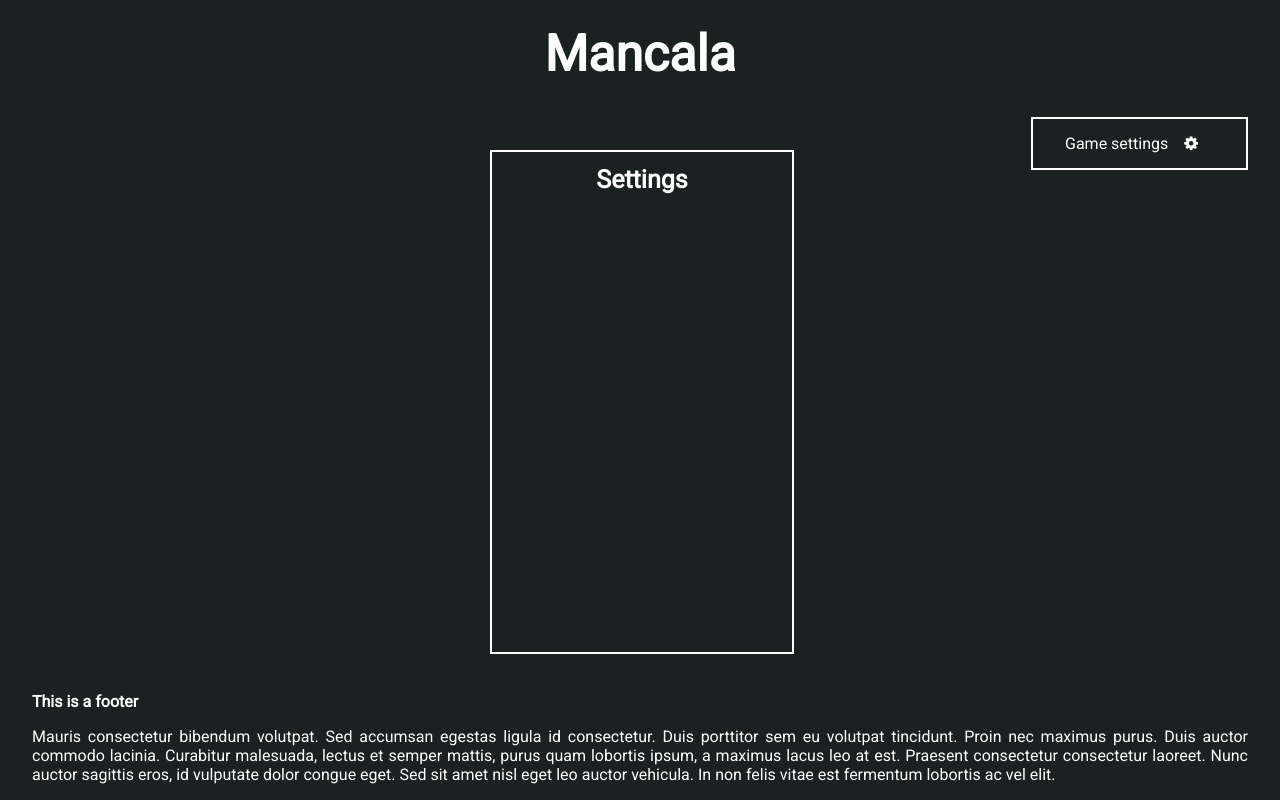
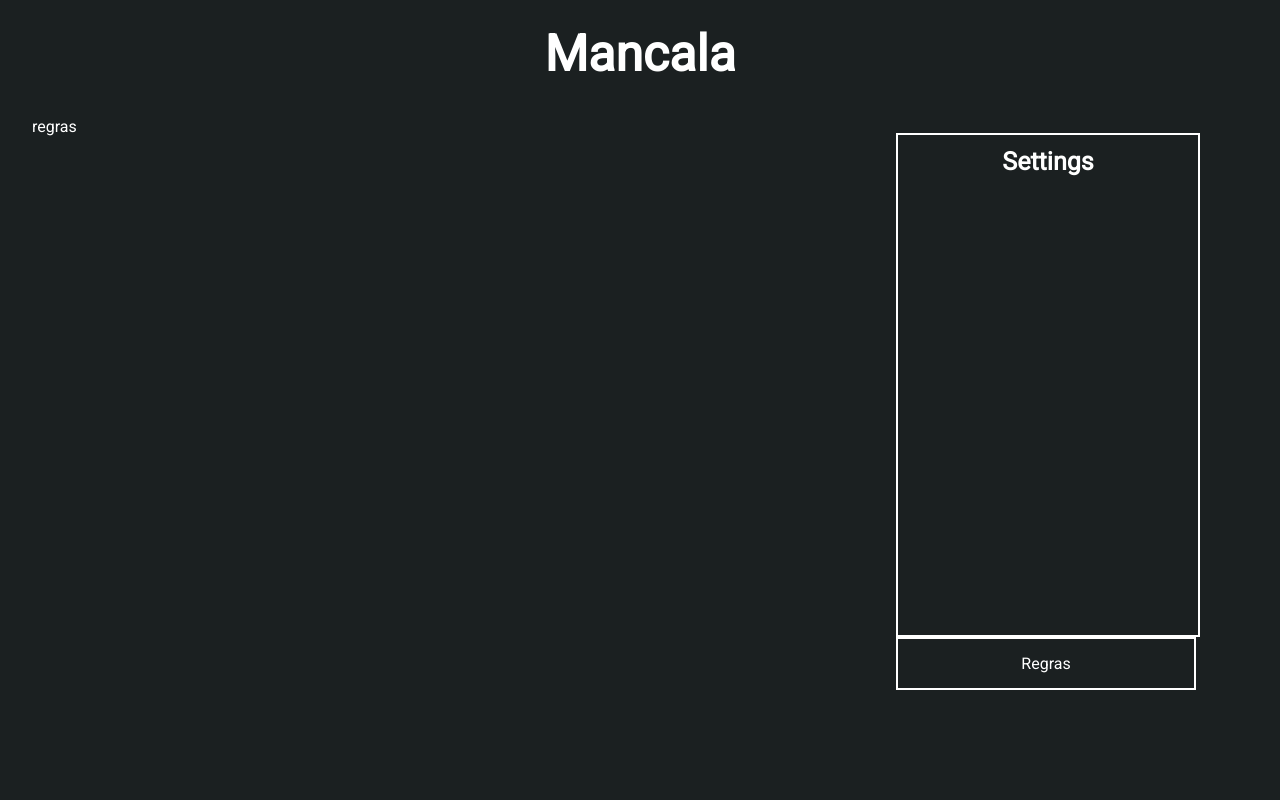
Before and after one commit to Henrique-Valente/LTW-Proj1, a plain HTML site: page index.html in a window 1280 px wide. Drawn offline with Linux system fonts and the light colour scheme.

Commit message:
Working on Settings tab

```diff
--- a/index.html
+++ b/index.html
@@ -19,21 +19,26 @@
   </head>
   <body bgcolor="#1B2021">
     <h1 class="title" id="pageTitle">Mancala</h1>
-    <button id="settingsButton" onclick="toggleFun()">Game settings<i class="fa fa-gear"></i></button>
-    <div id="settings">
-      <h1 class="title" id="settingsTitle">Settings</h1>
+
+    <div class="settingsDiv">
+      <ul>
+        <li>
+          <div id="settings">
+            <h1 class="title" id="settingsTitle">Settings</h1>
+          </div>
+        </li>
+        <li>
+          <button class="settingsButtons" onclick="toggleRules()">Regras</button>
+        </li>
+      </ul>
     </div>
-    <footer>
-      <h1>This is a footer</h1>
-      <p>
-        Mauris consectetur bibendum volutpat. Sed accumsan egestas ligula id
-        consectetur. Duis porttitor sem eu volutpat tincidunt. Proin nec maximus
-        purus. Duis auctor commodo lacinia. Curabitur malesuada, lectus et
-        semper mattis, purus quam lobortis ipsum, a maximus lacus leo at est.
-        Praesent consectetur consectetur laoreet. Nunc auctor sagittis eros, id
-        vulputate dolor congue eget. Sed sit amet nisl eget leo auctor vehicula.
-        In non felis vitae est fermentum lobortis ac vel elit.
-      </p>
-    </footer>
+
+
+
+
+    <div id="regras">
+      regras
+    </div>
+
   </body>
 </html>
--- a/style.css
+++ b/style.css
@@ -44,28 +44,11 @@ section img{
 }
 /* ----------------- */
 
-/* img css */
-
-figure {
-  float: right;
-  width: 30%;
-  text-align: center;
-  font-style: italic;
-  font-size: 90%;
-  text-indent: 0;
-  border: thin silver solid;
-  margin: 10px;
-  padding: 0.5em;
-}
-figure p {
-  margin: 0;
-}
-img.scaled {
-  width: 100%;
+ul{
+  list-style-type: none;
 }
 
-
-button {
+.settingsButtons {
   color:white;
   background-color:#1B2021;
   border: 2px solid white;
@@ -74,20 +57,20 @@ button {
   text-decoration: none;
   display: inline-block;
   font-size: 16px;
+  height: 53px;
+  width: 300px;
+  /*margin-top: 2px;
+  margin-bottom: 2px;*/
 }
 
-#settingsButton{
+.settingsDiv{
   float:right;
+
 }
 
 #settings{
   background-color:#1B2021;
   border: 2px solid white;
-  position: absolute;
-  top: 50%;
-  left: 50%;
-  margin-top: -250px;
-  margin-left: -150px;
   width: 300px;
   height: 500px;
 }
@@ -96,10 +79,3 @@ button {
   font-size: 25px;
 }
 /* ------- */
-
-footer {
-  position:absolute;
-  bottom:0;
-  text-align: justify;
-  left: 0;
-}
--- a/toggleFun.js
+++ b/toggleFun.js
@@ -1,5 +1,5 @@
-function toggleFun(){
-    var x = document.getElementById("settings");
+function toggleRules(){
+    const x = document.getElementById("regras");
     if(x.style.display == "none"){
         x.style.display = "block";
     }
```
